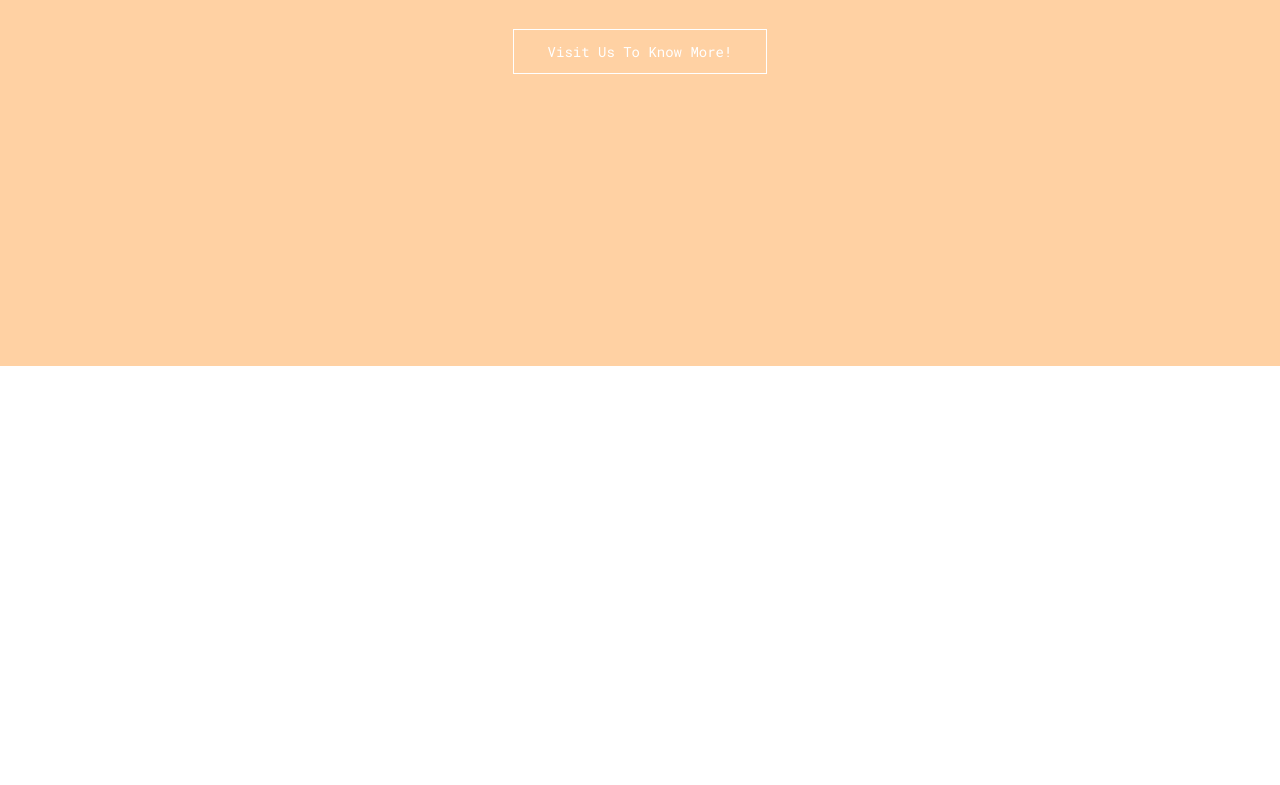
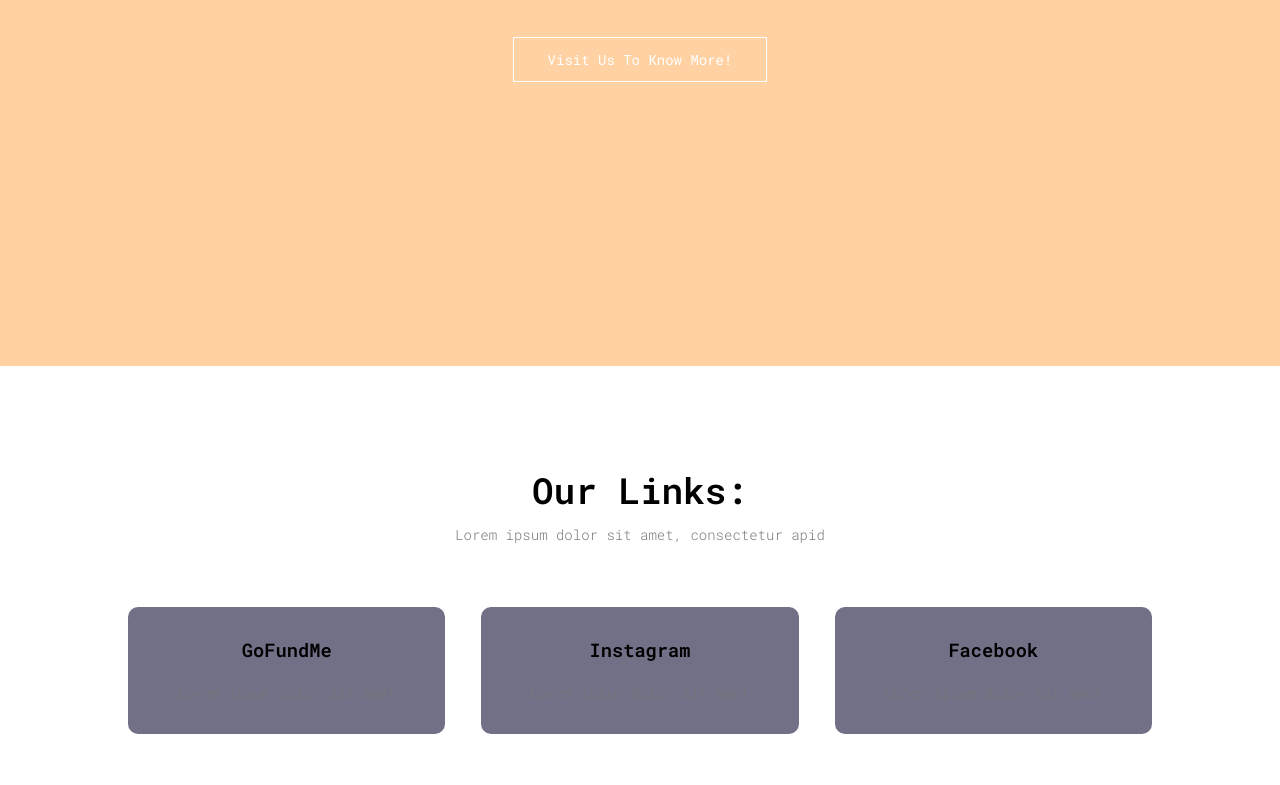
Before and after one commit to Rishil-Emperor/MediSAVE-Website, a plain HTML site: page index.html in a window 1280 px wide. Shown: the part 434-1219 px from the top of the page. Before the commit the page ends 800 px from the top, so only its background shows below. Drawn offline with Linux system fonts and the light colour scheme.

Commit message:
Added Links column.

```diff
--- a/index.html
+++ b/index.html
@@ -20,8 +20,8 @@
                     <i class="fa fa-times" onclick="hideMenu()"></i>
                     <ul>
                         <li><a href="">HOME</a></li>
+                        <li><a href="">LINKS</a></li>
                         <li><a href="">ABOUT</a></li>
-                        <li><a href="">MEMBERS</a></li>
                         <li><a href="">CONTACT</a></li>
                     </ul>
                 </div>
@@ -33,6 +33,27 @@
             <p>The instituion providing medical and sanitation aid to places across the world.</p>
             <a href="" class="hero-btn"></button>Visit Us To Know More!</a>
         </div>
+        </section>
+<!--Links-->
+        <section class="links">
+            <h1>Our Links:</h1>
+            <p>Lorem ipsum dolor sit amet, consectetur apid</p>
+
+            <div class="row">
+                <div class="links-col">
+                    <h3>GoFundMe</h3>
+                    <p>Lorem ipsum dolor sit amet</p>
+                </div>
+                <div class="links-col">
+                    <h3>Instagram</h3>
+                    <p>Lorem ipsum dolor sit amet</p>
+                </div>
+                <div class="links-col">
+                    <h3>Facebook</h3>
+                    <p>Lorem ipsum dolor sit amet</p>
+                </div>
+            </div>
+
         </section>
 <!--JavaScript For Opening and Closing Menu-->
         <script>
--- a/style.css
+++ b/style.css
@@ -114,3 +114,46 @@ nav .fa{
         padding: 30px;
     }
 }
+
+/*--- links ---*/
+
+.links{
+    width: 80%;
+    margin: auto;
+    text-align: center;
+    padding-top: 100px;
+}
+h1{
+    font-size: 36px;
+    font-weight: 600;
+}
+
+p{
+    color: #777;
+    font-size: 14px;
+    font-weight: 300;
+    line-height: 22px;
+    padding: 10px;
+}
+.row{
+    margin-top: 5%;
+    display: flex;
+    justify-content: space-between;
+}
+.links-col{
+    flex-basis: 31%;
+    background: #3c3a5ab9;
+    border-radius: 10px;
+    margin-bottom: 5%;
+    padding: 20px 12px;
+    box-sizing: border-box;
+    transition: 0.5s;
+}
+h3{
+    text-align: center;
+    font-weight: 600;
+    margin: 10px 0;
+}
+.links-col:hover{
+    box-shadow: 0 0 40px 0px rgba(0,0,0,0.5);
+}
```
